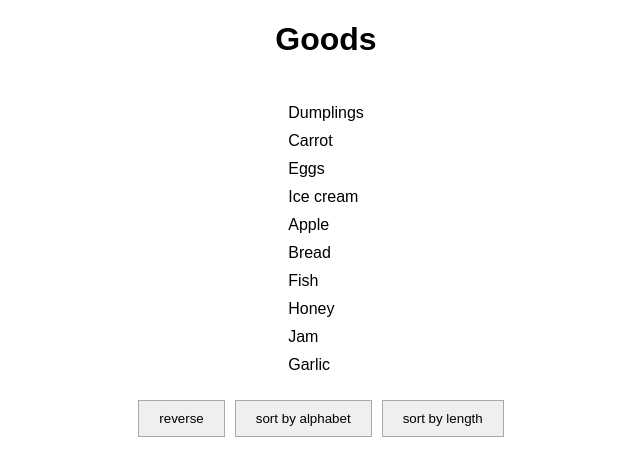
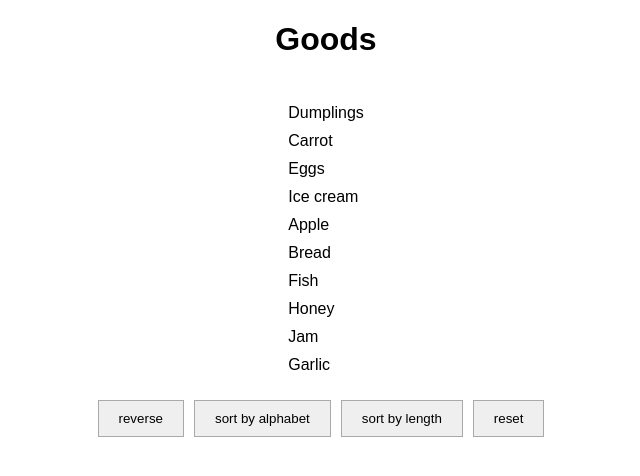
Before and after one commit to mate-academy/react_list-of-goods, a React (Create React App) app: page / in a window 1280 px wide. Both pictures are taken after a click on the button "Start". Shown: the top 476 px of the page, without its empty margins (314-954 px from the left). Built offline with nearby package versions, Linux system fonts and the light colour scheme.

Commit message:
added reset button

```diff
--- a/src/App.scss
+++ b/src/App.scss
@@ -2,7 +2,7 @@
   display: flex;
   flex-direction: column;
   align-items: center;
-  width: 400px;
+  width: 500px;
   margin: 30px auto;
 
   &__title {
--- a/src/component/GoodList/GoodList.tsx
+++ b/src/component/GoodList/GoodList.tsx
@@ -35,6 +35,13 @@ export class GoodList extends React.Component<Props, State> {
     });
   };
 
+  reset = () => {
+    this.setState({
+      isReverse: false,
+      sortBy: SortType.default,
+    });
+  };
+
   changeVisibleGoods = () => {
     const {
       isReverse,
@@ -67,7 +74,6 @@ export class GoodList extends React.Component<Props, State> {
 
   render() {
     const visibleGoods = this.changeVisibleGoods();
-    const { isReverse } = this.state;
 
     return (
       <div className="goods">
@@ -90,7 +96,7 @@ export class GoodList extends React.Component<Props, State> {
             onClick={this.reverse}
             className="goods__reverse"
           >
-            {isReverse ? 'reset' : 'reverse'}
+            reverse
           </button>
 
           <button
@@ -112,6 +118,14 @@ export class GoodList extends React.Component<Props, State> {
           >
             sort by length
           </button>
+
+          <button
+            type="button"
+            onClick={this.reset}
+            className="goods__reverse"
+          >
+            reset
+          </button>
         </div>
       </div>
     );
```
